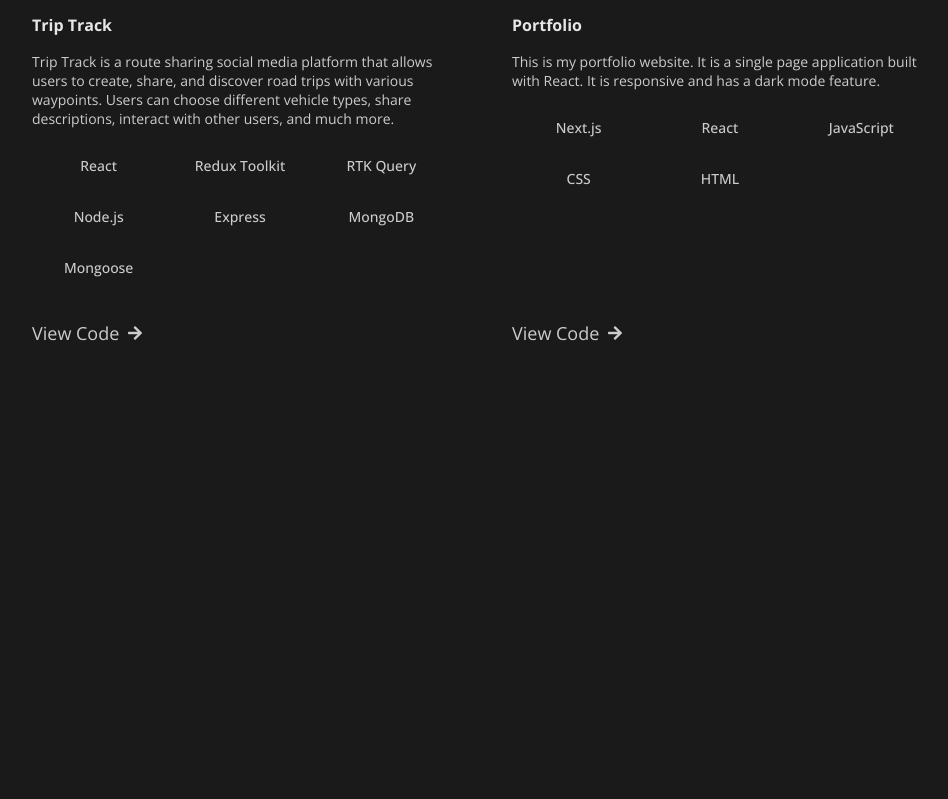
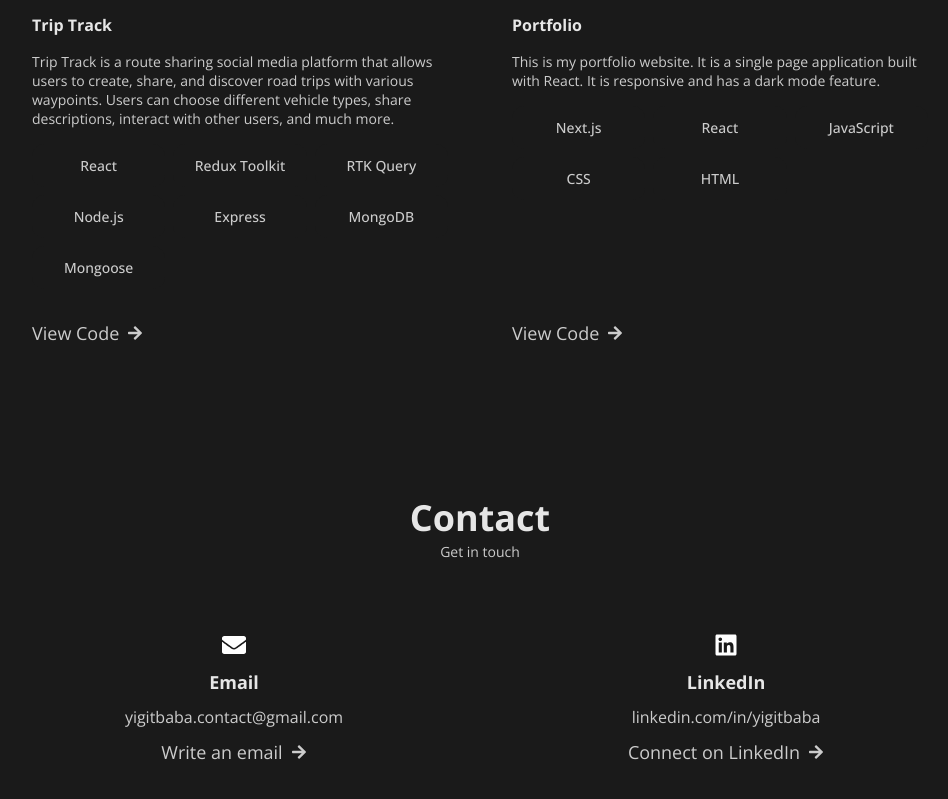
Before and after one commit to babaygt/yigit-portfolio, a Next.js app: page / in a window 1280 px wide. Shown: the part 2957-3756 px from the top of the page, without its empty margins (160-1108 px from the left). Before the commit the page ends 3354 px from the top, so only its background shows below. Built offline with nearby package versions, Linux system fonts and the light colour scheme; some icons are missing.

Commit message:
Add contact component

```diff
--- /dev/null
+++ b/app/components/contact/Contact.jsx
@@ -0,0 +1,46 @@
+import './contact.css'
+import Link from 'next/link'
+import { FaEnvelope, FaLinkedin, FaArrowRight } from 'react-icons/fa'
+
+const Contact = () => {
+	return (
+		<section className='contact section' id='contact'>
+			<h2 className='section-title'>Contact</h2>
+			<span className='section-subtitle'>Get in touch</span>
+
+			<div className='contact-container container grid'>
+				<div className='contact-card'>
+					<FaEnvelope className='contact-card-icon' />
+					<h3 className='contact-card-title'>Email</h3>
+					<span className='contact-card-info'>yigitbaba.contact@gmail.com</span>
+					<Link
+						href='mailto:yigitbaba.contact@gmail.com'
+						target='_blank'
+						className='contact-card-button'
+					>
+						<span className='contact-card-button-text'>Write an email </span>
+						<FaArrowRight className='contact-card-button-icon' />
+					</Link>
+				</div>
+
+				<div className='contact-card'>
+					<FaLinkedin className='contact-card-icon' />
+					<h3 className='contact-card-title'>LinkedIn</h3>
+					<span className='contact-card-info'>linkedin.com/in/yigitbaba</span>
+
+					<Link
+						href='https://www.linkedin.com/in/yigitbaba/'
+						target='_blank'
+						className='contact-card-button'
+					>
+						<span className='contact-card-button-text'>
+							Connect on LinkedIn
+						</span>
+						<FaArrowRight className='contact-card-button-icon' />
+					</Link>
+				</div>
+			</div>
+		</section>
+	)
+}
+export default Contact
--- /dev/null
+++ b/app/components/contact/contact.css
@@ -0,0 +1,57 @@
+.contact-container {
+	grid-template-columns: 1fr 1fr;
+	justify-content: center;
+	column-gap: var(--size-700);
+	padding-bottom: var(--size-700);
+}
+
+.contact-card {
+	background-color: var(--box-color);
+	border-radius: var(--size-400);
+	border: 1px solid rgba(var(--border-color-rgba));
+	padding: var(--size-500);
+	text-align: center;
+}
+
+.contact-card-icon {
+	font-size: var(--fs-800);
+	color: var(--clr-primary-400);
+	margin-bottom: var(--size-200);
+}
+
+.contact-card-title {
+	color: var(--title-color);
+	margin-bottom: var(--size-300);
+	font-size: var(--fs-600);
+}
+
+.contact-card-info {
+	display: block;
+	margin-bottom: var(--size-300);
+	font-size: var(--fs-500);
+}
+
+.contact-card-button {
+	display: flex;
+	align-items: center;
+	justify-content: center;
+	column-gap: var(--size-200);
+	color: var(--text-color);
+	font-size: var(--fs-600);
+}
+
+.contact-card-button-icon {
+	transition: var(--transition);
+	font-size: var(--fs-500);
+}
+
+.contact-card-button:hover .contact-card-button-icon {
+	transform: translateX(var(--size-200));
+}
+
+/* For medium devices */
+@media screen and (max-width: 768px) {
+	.contact-container {
+		grid-template-columns: 1fr;
+	}
+}
--- a/app/page.js
+++ b/app/page.js
@@ -1,6 +1,7 @@
 import Home from './components/home/Home'
 import About from './components/about/About'
 import { Projects } from './components/projects/Projects'
+import Contact from './components/contact/Contact'
 
 export default function HomePage() {
 	return (
@@ -8,6 +9,7 @@ export default function HomePage() {
 			<Home />
 			<About />
 			<Projects />
+			<Contact />
 		</main>
 	)
 }
```
